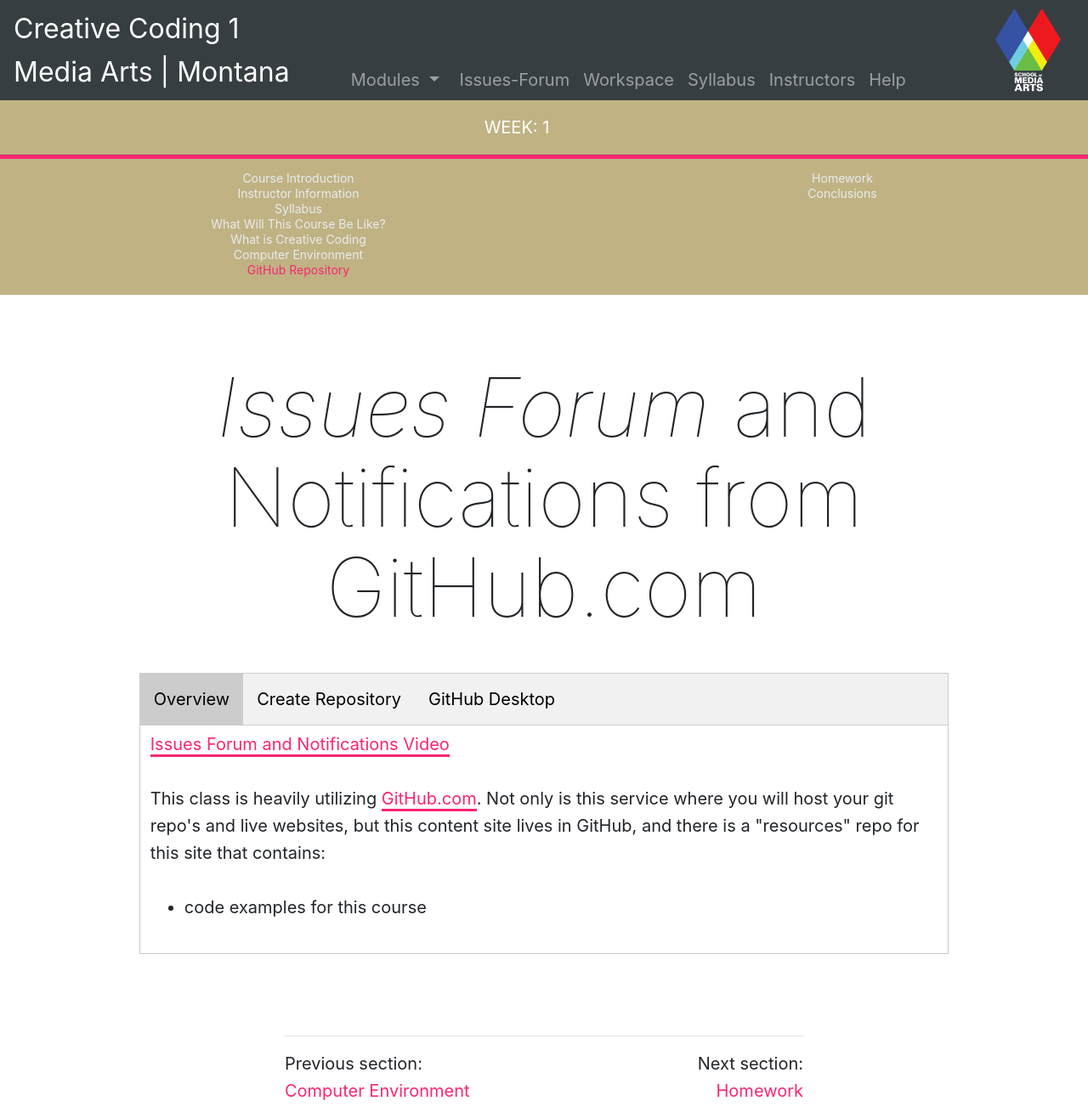
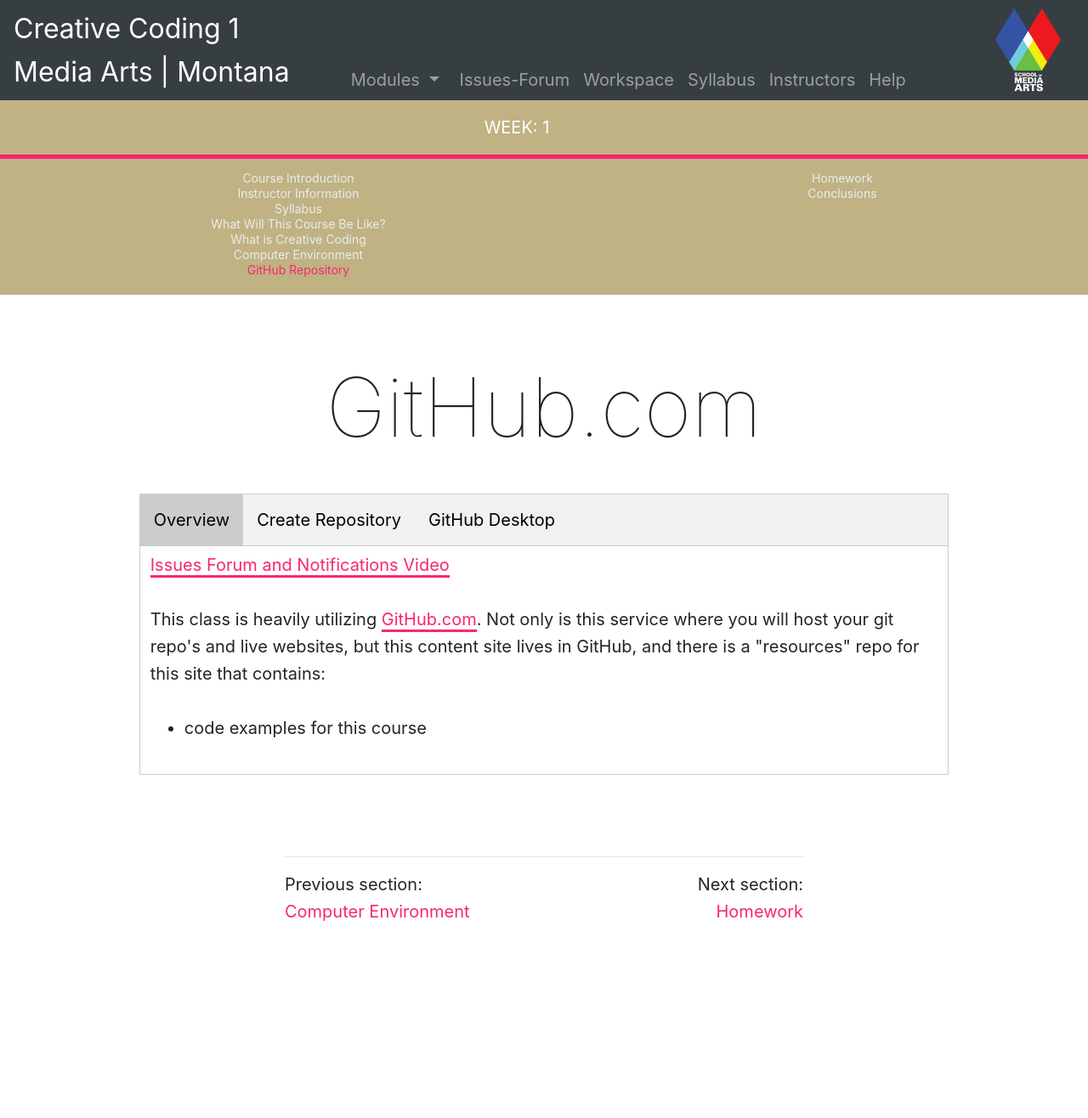
Before and after one commit to Montana-Media-Arts/MART120-Spring2023, a Jekyll site: the page built from modules/week-1/_posts/2017-01-08-github-reposity.md, in a window 1280 px wide. Shown: the whole page at 85% size. Built offline with Jekyll 4.4.1, drawn with Linux system fonts in a browser that asks for light colours; nearby versions of some CDN libraries; after the commit the page ends 1105 px from its top, so only the background shows below that.

Commit message:
Update 2017-01-08-github-reposity.md

```diff
--- a/modules/week-1/_posts/2017-01-08-github-reposity.md
+++ b/modules/week-1/_posts/2017-01-08-github-reposity.md
@@ -4,7 +4,7 @@ module: 1
 ---
 
 
-# _Issues Forum_ and Notifications from GitHub.com
+# GitHub.com
 
 <div class="tab">
   <button class="tablinks active" onclick="openTab(event, 'Overview')">Overview</button>
```
